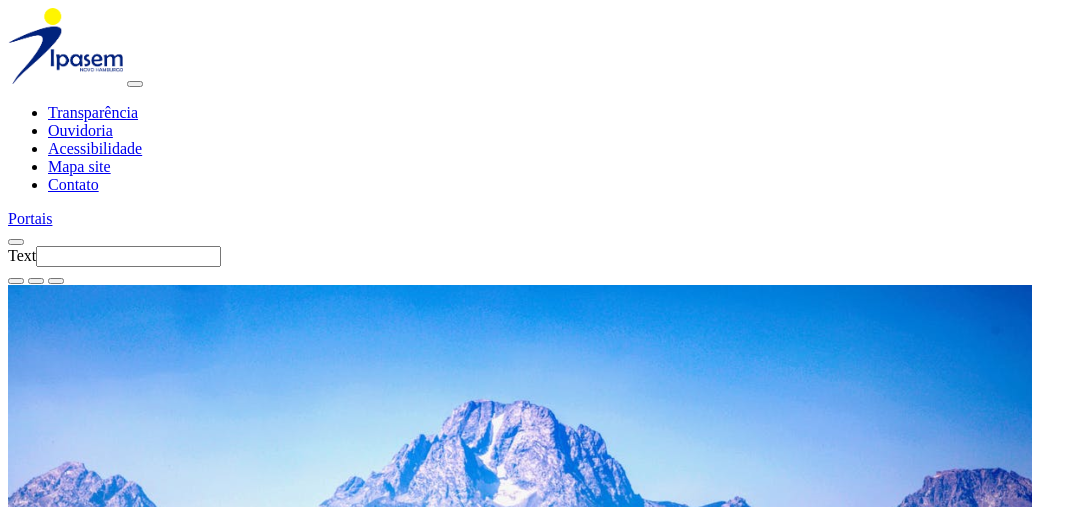
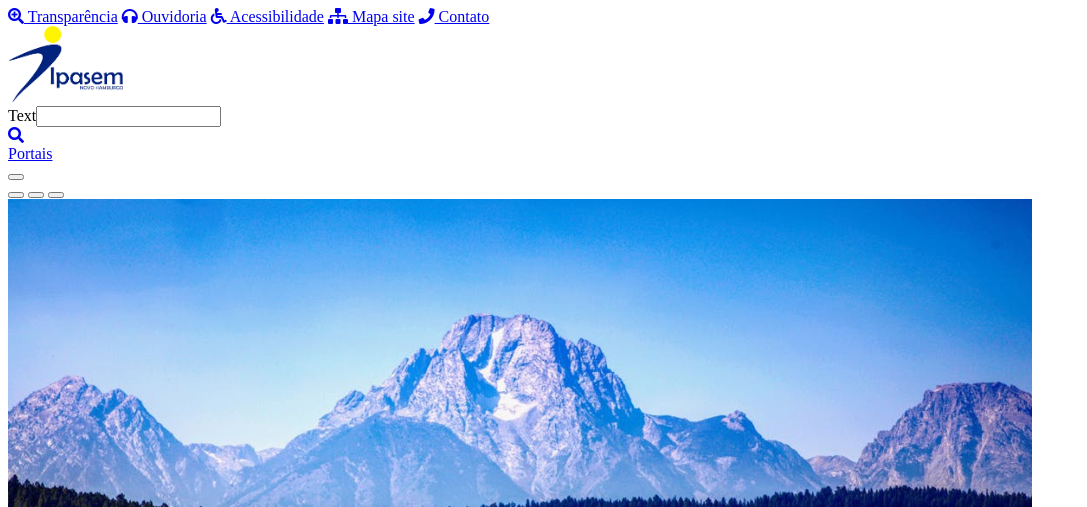
Before and after one commit to brn98/IPASEM_NH, a Yii app: template frontend/views/site/index.php in a window 1280 px wide. Shown: the top 507 px of the page, without its empty margins (0-1087 px from the left). Run offline with PHP 8.4 and a stand-in for Yii, Linux system fonts and the light colour scheme; the template is opened without the code that fills it, so the values that code supplies are empty; form fields are guessed from the names that the template uses; some libraries are stand-ins or nearby versions.

Commit message:
Ajuster do header

```diff
--- a/composer.json
+++ b/composer.json
@@ -50,7 +50,8 @@
         "kartik-v/yii2-field-range": "*",
         "kartik-v/yii2-date-range": "dev-master",
         "rmrevin/yii2-fontawesome": "*",
-        "kv4nt/yii2-owl-carousel2": "*"
+        "kv4nt/yii2-owl-carousel2": "*",
+        "twbs/bootstrap-icons": "dev-main"
 
     },
     "require-dev": {
--- a/frontend/views/layouts/_head.php
+++ b/frontend/views/layouts/_head.php
@@ -19,4 +19,5 @@ AppAsset::register($this);
         <?= Html::encode($this->title) ?>
     </title>
     <?php $this->head() ?>
+    <link href="https://cdnjs.cloudflare.com/ajax/libs/font-awesome/5.10.0/css/all.min.css" rel="stylesheet">
 </head>
--- a/frontend/views/layouts/_header.php
+++ b/frontend/views/layouts/_header.php
@@ -1,67 +1,30 @@
 <?php
-
 use yii\bootstrap5\Html;
 use yii\bootstrap5\Nav;
 
 ?>
 
 <header class="sticky-top">
-    <div class="py-2 bg-azul"></div>
+    <div class="bg-azul py-1">
+        <div class="container">
+            <div class="row d-none d-md-block">
+                <div class="col-md d-flex justify-content-evenly">
+                    <?= Html::a('<i class="opacity-07 fa fa-search-plus"></i> Transparência', ['/site/transparencia'], ['class' => 'header-button text-decoration-none text-white']) ?>
+                    <?= Html::a('<i class="opacity-07 fa fa-headphones"></i> Ouvidoria', ['/site/button2'], ['class' => 'header-button text-decoration-none text-white']) ?>
+                    <?= Html::a('<i class="opacity-07 fa fa-wheelchair"></i> Acessibilidade', ['/site/button3'], ['class' => 'header-button text-decoration-none text-white']) ?>
+                    <?= Html::a('<i class="opacity-07 fa fa-sitemap"></i> Mapa site', ['/site/button4'], ['class' => 'header-button text-decoration-none text-white']) ?>
+                    <?= Html::a('<i class="opacity-07 fa fa-phone"></i> Contato', ['/site/button4'], ['class' => 'header-button text-decoration-none text-white']) ?>
+                </div>
+            </div>
+        </div>
+    </div>
     <div class="bg-azul-subtle">
         <nav class="navbar navbar-expand-lg py-0">
             <div class="container">
-                <a class="navbar-brand p-0" href="#"><img src="<?= Yii::getAlias('@web') ?>/images/logo.png" alt="Logo"
-                        style='max-width: 115px; height: auto;'></a>
-                <button class="navbar-toggler" type="button" data-bs-toggle="collapse"
-                    data-bs-target="#navbarTogglerDemo02" aria-controls="navbarTogglerDemo02" aria-expanded="false"
-                    aria-label="Toggle navigation">
-                    <span class="navbar-toggler-icon"></span>
-                </button>
-                <div class="collapse navbar-collapse my-2 rounded" id="navbarTogglerDemo02">
-                    <ul class="navbar-nav mx-auto mb-lg-0 gap-2 column-gap-3 text-uppercase fw-bold">
-                        <li class="nav-item">
-                            <?= Html::a('<i class="opacity-07 fa fa-search-plus"></i> Transparência', ['/site/transparencia'], ['class' => 'header-button text-decoration-none']) ?>
-                        </li>
-                        <li class="nav-item">
-                            <?= Html::a('<i class="opacity-07 fa fa-headphones"></i> Ouvidoria', ['/site/button2'], ['class' => 'header-button text-decoration-none']) ?>
-                        </li>
-                        <li class="nav-item">
-                            <?= Html::a('<i class="opacity-07 fa fa-wheelchair"></i> Acessibilidade', ['/site/button3'], ['class' => 'header-button text-decoration-none']) ?>
-                        </li>
-                        <li class="nav-item">
-                            <?= Html::a('<i class="opacity-07 fa fa-sitemap"></i> Mapa site', ['/site/button4'], ['class' => 'header-button text-decoration-none']) ?>
-                        </li>
-                        <li class="nav-item">
-                            <?= Html::a('<i class="opacity-07 fa fa-phone"></i> Contato', ['/site/button4'], ['class' => 'header-button text-decoration-none']) ?>
-                        </li>
-                    </ul>
-                    <?php if (Yii::$app->user->isGuest): ?>
-                        <div class="d-flex justify-content-end">
-                            <?= Html::a('Portais', ['/site/login'], ['class' => ['btn btn-primary login text-decoration-none']]) ?>
-                        </div>
-                    <?php else: ?>
-                        <div class="d-flex justify-content-end">
-                            <?= Html::beginForm(['/site/logout'], 'post', ['class' => 'd-flex']) ?>
-                            <?= Html::submitButton(
-                                'Logout (' . Yii::$app->user->identity->username . ')',
-                                ['class' => 'btn btn-primary-subtle logout text-decoration-none']
-                            ) ?>
-                            <?= Html::endForm() ?>
-                        </div>
-                    <?php endif; ?>
-                </div>
-            </div>
-        </nav>
-    </div>
-    <div class="bg-azul">
-        <nav class="navbar navbar-expand-lg navbar-dark justify-content-end">
-            <div class="container">
-                <button class="navbar-toggler ms-auto" type="button" data-bs-toggle="collapse"
-                    data-bs-target="#navbarSupportedContent" aria-controls="navbarSupportedContent"
-                    aria-expanded="false" aria-label="Toggle navigation">
-                    <span class="navbar-toggler-icon"></span>
-                </button>
-                <div class="collapse navbar-collapse rounded" id="navbarSupportedContent">
+                <a class="navbar-brand p-0 m-0" href="#"><img src="<?= Yii::getAlias('@web') ?>/images/logo.png"
+                        alt="Logo" style='max-width: 115px; height: auto;'></a>
+                <div class="offcanvas offcanvas-end w-50 flex-lg-row" tabindex="-1" id="navbarOffcanvasLg"
+                    aria-labelledby="navbarOffcanvasLgLabel">
                     <?php
                     echo Nav::widget([
                         'items' => [
@@ -172,11 +135,11 @@ use yii\bootstrap5\Nav;
                                 ],
                             ],
                         ],
-                        'options' => ['class' => 'navbar-nav me-auto column-gap-3 fs-3 text-uppercase'],
+                        'options' => ['class' => 'navbar-nav mx-lg-auto mx-2 column-gap-3 text-uppercase fw-bold'],
                         'encodeLabels' => false, // Para não codificar os rótulos HTML
                     ]);
                     ?>
-                    <div class="col-md-2 col-sm-5 col-5 ms-auto">
+                    <div class="col-lg-2 ms-lg-auto ms-auto me-lg-4 me-2 mb-2 my-lg-auto">
                         <div class="input-group">
                             <?= \yii\helpers\Html::input('text', 'search', '', ['class' => 'form-control search-field border-end-0', 'placeholder' => 'Pesquisar', 'id' => 'search-field']) ?>
                             <span class="input-group-text bg-white" onclick="handleSearch()" style="cursor: pointer;">
@@ -185,7 +148,29 @@ use yii\bootstrap5\Nav;
                         </div>
                     </div>
                 </div>
+                <div class="ms-auto me-2">
+                    <?php if (Yii::$app->user->isGuest): ?>
+                        <div class="d-flex justify-content-end">
+                            <?= Html::a('Portais', ['/site/login'], ['class' => ['btn btn-primary login text-decoration-none']]) ?>
+                        </div>
+                    <?php else: ?>
+                        <div class="d-flex justify-content-end">
+                            <?= Html::beginForm(['/site/logout'], 'post', ['class' => 'd-flex']) ?>
+                            <?= Html::submitButton(
+                                'Logout (' . Yii::$app->user->identity->username . ')',
+                                ['class' => 'btn btn-primary-subtle logout text-decoration-none']
+                            ) ?>
+                            <?= Html::endForm() ?>
+                        </div>
+                    <?php endif; ?>
+                </div>
+                <button class="navbar-toggler" type="button" data-bs-toggle="offcanvas"
+                    data-bs-target="#navbarOffcanvasLg" aria-controls="navbarOffcanvasLg"
+                    aria-label="Toggle navigation">
+                    <span class="navbar-toggler-icon"></span>
+                </button>
             </div>
         </nav>
     </div>
+    <div class="bg-azul py-1"></div>
 </header>
```
Also changed, not shown: frontend/web/css/site.css (+8 -7 lines), 1 other file.
